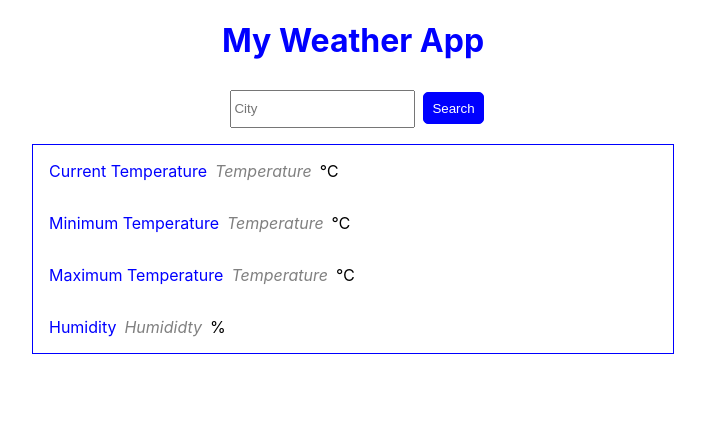
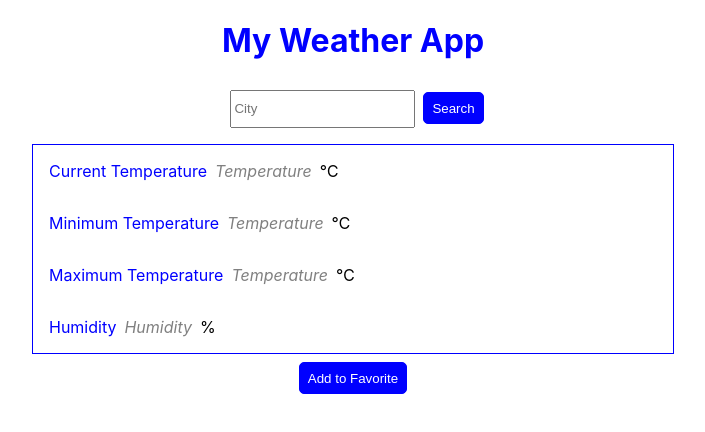
Before and after one commit to SarahAlAshwal/Granular, a React (Create React App) app: page / in a window 1280 px wide. Shown: the top 432 px of the page, without its empty margins (287-992 px from the left). Built offline with nearby package versions, Linux system fonts and the light colour scheme.

Commit message:
add favorite cities state

```diff
--- a/src/SearhPage/FieldCard.tsx
+++ b/src/SearhPage/FieldCard.tsx
@@ -9,7 +9,7 @@ function FieldCard(props: Props) {
     <div id='field-card-container'>
     <label className='field-label'>{props.label}</label>
     { props.value && <span >{props.value}</span>}
-    { !props.value && <span className='placeholder'>{props.symbol === 'deg'? 'Temperature' : 'Humididty'}</span>}
+    { !props.value && <span className='placeholder'>{props.symbol === 'deg'? 'Temperature' : 'Humidity'}</span>}
     {props.symbol === 'deg' && <span className='symbol'>&#8451;</span>}
     {props.symbol !== 'deg' && <span className='symbol'>%</span>}
     </div>
--- a/src/SearhPage/SearchInput.css
+++ b/src/SearhPage/SearchInput.css
@@ -9,7 +9,7 @@
   height: 2rem;
 }
 
-#search-button {
+.search-page-button {
   color: white;
   background-color: blue;
   cursor: pointer;
--- a/src/SearhPage/SearchInput.tsx
+++ b/src/SearhPage/SearchInput.tsx
@@ -3,16 +3,22 @@ import { useState } from 'react';
 import axios from 'axios';
 import ResultCard from './ResultCard';
 
-
+interface Cities {
+  cities: string[]
+}
 
 function SearchInput() {
   const [city, setCity] = useState('');
   const [searchResult, setSearchResult] = useState<number[]>([]);
   const [errorMessage, setErrorMessage] = useState('');
+  const [favoriteCities, setFavoriteCities] = useState<Cities>({ cities: []});
   let result: number[] = [];
   const key = 'bbd1b0329b9ffdfe98ba1d24b01caa49';
 
   const handleChange = (event: React.ChangeEvent<HTMLInputElement>) => setCity(event.target.value);
+
+  const add = () => favoriteCities.cities.push(city);
+
 
   const submit = (event: React.SyntheticEvent) => {
     event.preventDefault();
@@ -38,10 +44,11 @@ function SearchInput() {
     <div id='search-page-container'>
       <form onSubmit={submit}>
         <input id='search-input' placeholder='City' onChange={handleChange}></input>
-        <button id='search-button'>Search</button>
+        <button className='search-page-button'>Search</button>
       </form>
       { errorMessage && <span className='error'>{errorMessage}</span>}
       <ResultCard currentTemp={searchResult[0]} minTemp={searchResult[1]} maxTemp={searchResult[2]} humidity={searchResult[3]}/>
+      <button className='search-page-button' onClick={add}>Add to Favorite</button>
     </div>
   );
   };
```
